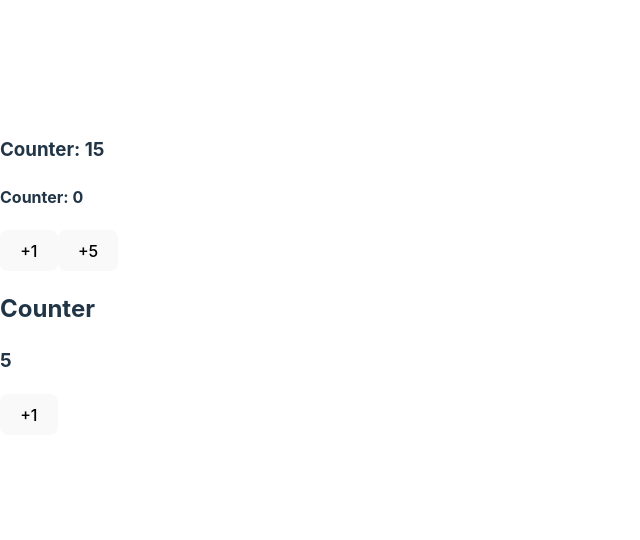
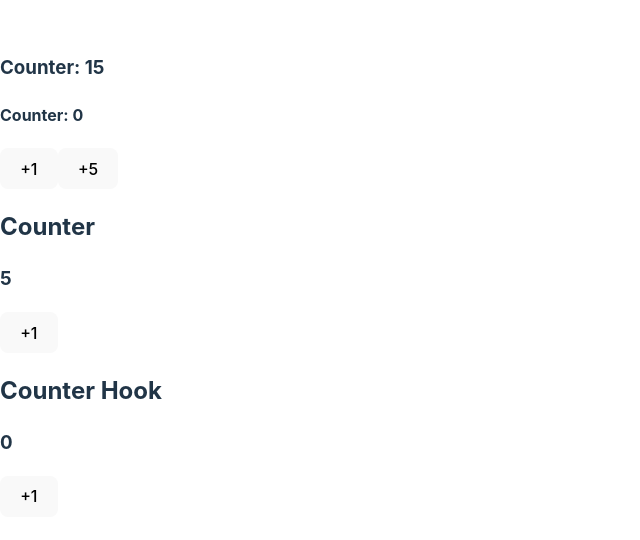
Before and after one commit to fimbres/pro-basis, a React (Vite) app: page / in a window 1280 px wide. Shown: the part 124-664 px from the top of the page, without its empty margins (0-640 px from the left). Built offline with nearby package versions, Linux system fonts and the light colour scheme.

Commit message:
custom hook

```diff
--- a/src/App.tsx
+++ b/src/App.tsx
@@ -1,11 +1,13 @@
 import { Counter } from "./components/Counter"
 import { CounterEffect } from "./components/CounterEffect"
+import { CounterHook } from "./components/CounterHook"
 
 function App() {
   return (
     <>
       <Counter initialValue={15} />
       <CounterEffect />
+      <CounterHook />
     </>
   )
 }
--- /dev/null
+++ b/src/components/CounterHook.tsx
@@ -0,0 +1,17 @@
+import { FC } from 'react'
+import { useCounter } from '../hooks/useCounter';
+
+export const CounterHook: FC = () => {
+  const { counter, counterRef, handleClick } = useCounter({
+    initialValue: 0,
+    maxValue: 10,
+  });
+
+  return (
+    <div>
+      <h2>Counter Hook</h2>
+      <h3 ref={counterRef}>{counter}</h3>
+      <button onClick={handleClick}>+1</button>
+    </div>
+  )
+}
--- /dev/null
+++ b/src/hooks/useCounter.ts
@@ -0,0 +1,39 @@
+import { useLayoutEffect, useRef, useState } from "react";
+import { gsap } from 'gsap';
+
+interface UseCounterProps {
+  initialValue?: number;
+  maxValue?: number;
+}
+
+export const useCounter = ({ initialValue = 0, maxValue = 10 }: UseCounterProps) => {
+  const [counter, setCounter] = useState(initialValue);
+  const counterRef = useRef<HTMLHeadingElement>(null);
+  const tl = useRef(gsap.timeline());
+
+  useLayoutEffect(() => {
+    if(counter === maxValue) {
+      console.log("%cSe llegó al valor máximo", "color: red; backgrund-color: black;");
+
+      tl.current
+        .to(counterRef.current, {
+          y: -5,
+          ease: 'ease.out',
+          color: 'red'
+        })
+        .to(counterRef.current, {
+          y: 5,
+          ease: "bounce.out",
+          color: 'white'
+        });
+    }
+  }, [counter]);
+
+  const handleClick = () => setCounter(c => c < maxValue ? c + 1 : c);
+
+  return {
+    counter,
+    counterRef,
+    handleClick,
+  }
+}
```
